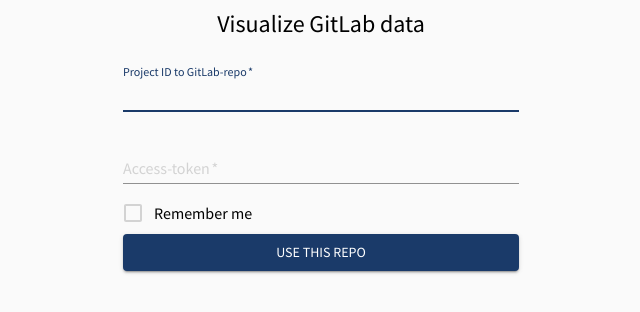
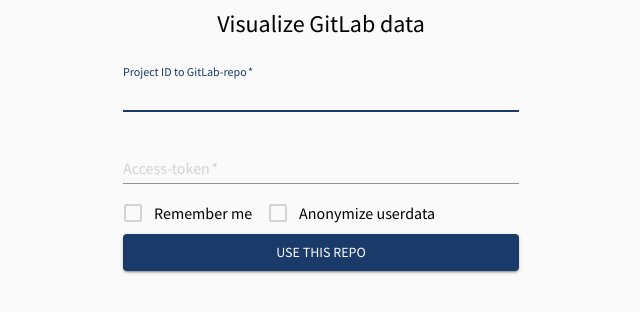
Before and after one commit to mholta/IT2810_P2_gitlab-visualization, a React (Create React App) app: page /login in a window 1280 px wide. Shown: the top 312 px of the page, without its empty margins (319-959 px from the left). Built offline with nearby package versions, Linux system fonts and the light colour scheme.

Commit message:
Possibility to show names #26

```diff
--- a/src/components/filter/showUsers.tsx
+++ b/src/components/filter/showUsers.tsx
@@ -19,7 +19,7 @@
     setUsersState(modifiedUsers);
   };
 
-  console.log(users);
+  // console.log(users);
 
   return (
     <ShowUsersWrapper>
--- a/src/components/header.tsx
+++ b/src/components/header.tsx
@@ -1,8 +1,15 @@
-import React from 'react';
+import React, { useContext } from 'react';
 import HamburgerButton from './hamburgerButton';
 import styled from 'styled-components';
 import { Button } from '@material-ui/core';
 import { useHistory } from 'react-router-dom';
+import { FilterContext } from '../context/filter.context';
+import {
+  DataCategory,
+  initialFilterObject,
+  ListOrGraph
+} from '../context/filter.initialValue';
+import { getDateBeforeToday } from '../utils/date';
 
 /**
  * Page header containing hamburger button and log out button
@@ -12,10 +19,6 @@
 
   // Removes browser storage to log out
   const logOut = () => {
-    localStorage.removeItem('token');
-    localStorage.removeItem('projectID');
-    sessionStorage.removeItem('token');
-    sessionStorage.removeItem('projectID');
     history.replace('/login');
   };
 
--- a/src/components/mainContentContainer.tsx
+++ b/src/components/mainContentContainer.tsx
@@ -45,7 +45,7 @@
     },
     setUsersState
   } = useContext(FilterContext);
-
+  // console.log(users);
   const [chartData, setChartData] = useState<ChartData>({
     chartType: 'bar',
     labels: [],
@@ -56,10 +56,6 @@
   useEffect(() => {
     apiSwitch(since, until, category, users).then((apiResult: any) => {
       if (apiResult.loadingState === LoadingState.ERROR) {
-        localStorage.removeItem('token');
-        localStorage.removeItem('projectID');
-        sessionStorage.removeItem('token');
-        sessionStorage.removeItem('projectID');
         history.replace({
           pathname: '/login',
           state: 'There was an error with the projectID or the Access-token'
@@ -68,6 +64,7 @@
         setData(apiResult.data);
         setLoadingState(apiResult.loadingState);
         setUsersState(apiResult.updatedUsers);
+        console.log('users', users);
       }
     });
     // eslint-disable-next-line
--- a/src/context/filter.context.ts
+++ b/src/context/filter.context.ts
@@ -13,7 +13,8 @@
   setUntilDate: () => {},
   setUsersState: () => {},
   setCategory: () => {},
-  setListOrGraph: () => {}
+  setListOrGraph: () => {},
+  reset: () => {},
 });
 
 export interface FilterContextState {
@@ -23,4 +24,5 @@
   setUsersState: (userList: User[]) => void;
   setCategory: (category: DataCategory) => void;
   setListOrGraph: (listOrGraph: ListOrGraph) => void;
+  reset: () => void;
 }
--- a/src/context/filter.provider.tsx
+++ b/src/context/filter.provider.tsx
@@ -1,5 +1,6 @@
 import { ReactChild, useEffect, useState } from 'react';
 import { User } from '../api/types';
+import { getDateBeforeToday } from '../utils/date';
 import { FilterContext } from './filter.context';
 import {
   DataCategory,
@@ -14,7 +15,6 @@
 
 export const FilterContextProvider = ({ children }: ContextProviderProps) => {
   const [state, setState] = useState<FilterObject>(initialFilterObject);
-
   const updateLocalStorage = (state: FilterObject) => {
     localStorage.setItem('category-state', JSON.stringify(state.category));
   };
@@ -43,12 +43,21 @@
   const setListOrGraph = (listOrGraph: ListOrGraph) => {
     setState({ ...state, listOrGraph: listOrGraph });
   };
+  const reset = () => {
+    setState({
+      category: DataCategory.COMMITS,
+      timeSpan: { since: getDateBeforeToday(14), until: getDateBeforeToday() },
+      listOrGraph: ListOrGraph.LIST,
+      users: []
+    });
+  };
   const actions = {
     setSinceDate,
     setUntilDate,
     setUsersState,
     setCategory,
-    setListOrGraph
+    setListOrGraph,
+    reset
   };
 
   return (
--- a/src/pages/login.tsx
+++ b/src/pages/login.tsx
@@ -8,17 +8,44 @@
   Typography,
   TextField
 } from '@material-ui/core';
-import React, { useState } from 'react';
+import React, {
+  FunctionComponent,
+  useContext,
+  useEffect,
+  useState
+} from 'react';
 import { useHistory, useLocation } from 'react-router-dom';
+import { RouteComponentProps } from 'react-router';
+import { FilterContext } from '../context/filter.context';
+import { DataCategory, ListOrGraph } from '../context/filter.initialValue';
+import { getDateBeforeToday } from '../utils/date';
 
 /**
  * Login page. User submits ProjectID and Access Token to display data from their GitLab project.
  */
 const Login = () => {
   const history = useHistory();
+  const {
+    state: { users, category },
+    reset
+  } = useContext(FilterContext);
+  console.log(users, category);
+
+  useEffect(() => {
+    localStorage.removeItem('token');
+    localStorage.removeItem('projectID');
+    localStorage.removeItem('anonymize');
+    localStorage.removeItem('category-state');
+    sessionStorage.removeItem('token');
+    sessionStorage.removeItem('projectID');
+    sessionStorage.removeItem('anonymize');
+    sessionStorage.removeItem('time-span-state');
+    reset();
+    console.log('login', users, category);
+  }, []);
   const location: any = useLocation();
   const [remember, setRemember] = useState(false);
-
+  const [anonymize, setAnonymize] = useState(false);
   const handleSubmit = (event: React.FormEvent<HTMLFormElement>) => {
     event.preventDefault();
     const data = new FormData(event.currentTarget);
@@ -31,10 +58,12 @@
     if (remember && projectId && token) {
       localStorage.setItem('projectID', projectId);
       localStorage.setItem('token', token);
+      localStorage.setItem('anonymize', anonymize.toString());
       history.replace('/');
     } else if (!remember && projectId && token) {
       sessionStorage.setItem('projectID', projectId);
       sessionStorage.setItem('token', token);
+      sessionStorage.setItem('anonymize', anonymize.toString());
       history.replace('/');
     }
   };
@@ -88,7 +117,25 @@
             }
             label="Remember me"
           />
-          <Button type="submit" fullWidth variant="contained" color="primary">
+          <FormControlLabel
+            control={
+              <Checkbox
+                value="anonymize"
+                color="primary"
+                id="anonymize"
+                checked={anonymize}
+                onChange={() => setAnonymize(!anonymize)}
+              />
+            }
+            label="Anonymize userdata"
+          />
+          <Button
+            type="submit"
+            fullWidth
+            variant="contained"
+            color="primary"
+            // sx={{ mt: 3, mb: 2 }}
+          >
             Use this repo
           </Button>
         </Box>
--- a/src/utils/list.ts
+++ b/src/utils/list.ts
@@ -9,7 +9,7 @@
   .forEach((name: string) => {
     if (users.map((u) => u.id).indexOf(name) === -1) {
       const newUser: User = {
-          alias: 'User ' + (users.length + 1),
+        alias: localStorage.getItem('anonymize') === 'true' || sessionStorage.getItem('anonymize') === 'true' ?'User ' + (users.length + 1): name,
         id: name,
         show: true,
         color: '#' + Math.random().toString(16).substr(-6)
@@ -17,4 +17,5 @@
       users.push(newUser);
     }
   });
+  return list;
 };
```
Lines whose indentation alone changed are shown as unchanged.
